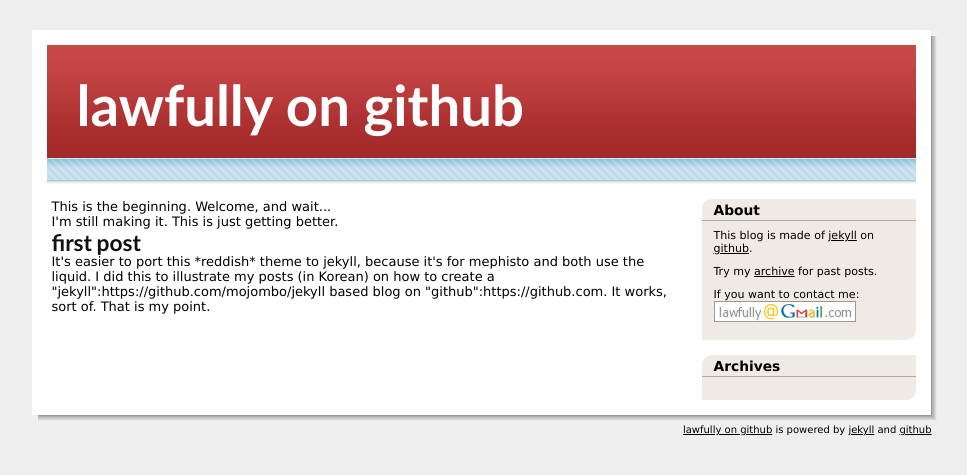
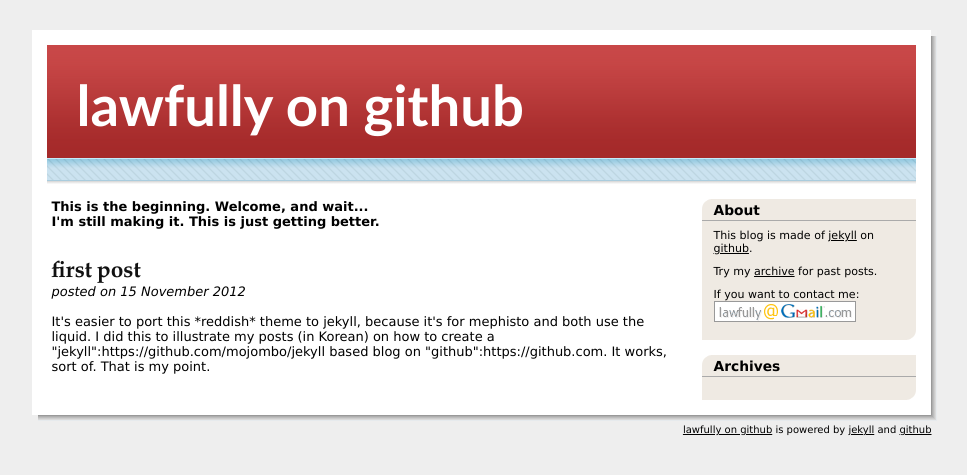
Before and after one commit to lawfully/lawfully.github.com, a Jekyll site: the page built from index.html, in a window 1280 px wide. Shown: the top 475 px of the page, without its empty margins (156-1123 px from the left). Built offline with Jekyll 4.4.1, drawn with Linux system fonts in a browser that asks for light colours; Markdown is read by kramdown in place of the engine named in the settings.

Commit message:
almost there

```diff
--- a/index.html
+++ b/index.html
@@ -3,14 +3,15 @@ layout: layout
 title: lawfully on github
 ---
 
-<p>This is the beginning.  Welcome, and wait...</p>
-
-<p>I'm still making it.  This is just getting better.</p>
+<p><b>This is the beginning.  Welcome, and wait...</b></p>
+<p><b>I'm still making it.  This is just getting better.</b></p><br /><br />
 
 {% for post in site.posts limit:10 %}
 <div class="hentry" id="article-{{ post.id }}">
   <h2 class="entry-title"><a href="{{ post.url }}">{{ post.title }}</a>
   </h2>
+<p><i>posted on {{ post.date | date_to_long_string }}</i></p><br />
+
   {{ post.content }}
 </div>
 {% endfor %}
--- a/stylesheets/content.css
+++ b/stylesheets/content.css
@@ -29,7 +29,7 @@ div.vcard { color: #888; margin-bottom: 10px; }
 #content .hentry { margin-bottom: 15px; }
 
 #content .hentry .entry-title  {
-  font-family: "Trebuchet MS", Helvetica, sans-serif;
+  font-family: Garamond, "Trebuchet MS", Helvetica, sans-serif;
   font-size: 175%;
   margin-bottom: -2px;
   word-spacing: -1px;
```
